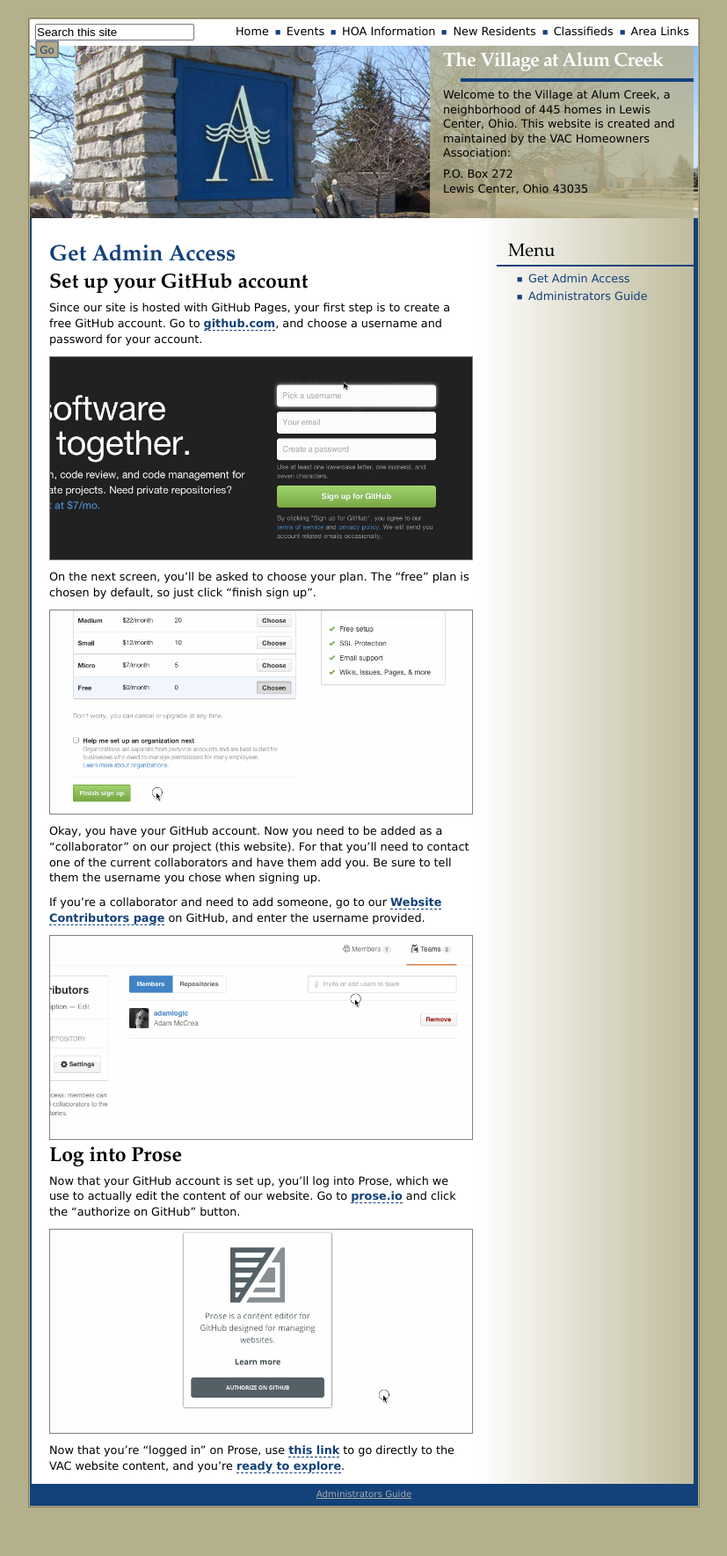
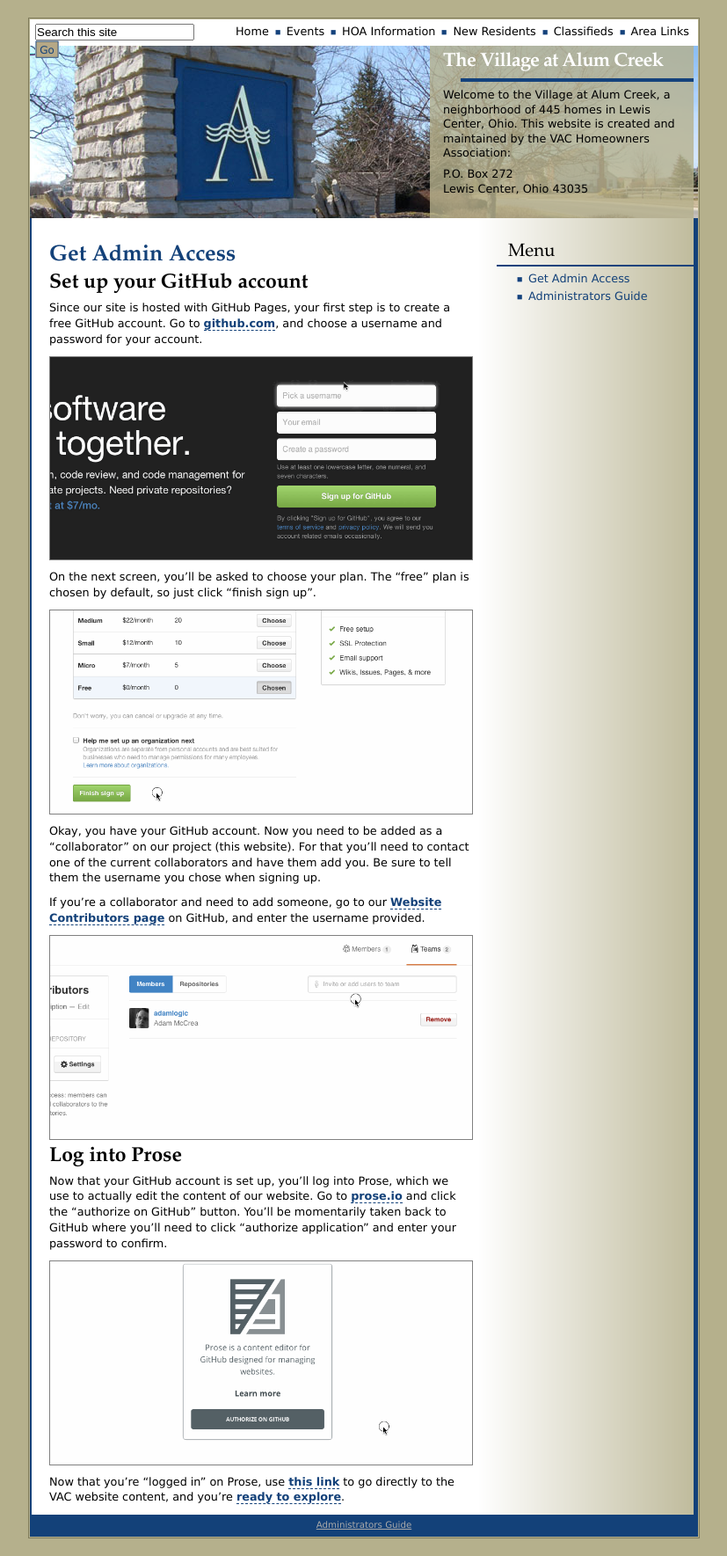
Before and after one commit to adamlogic/villageatalumcreek.org, a Jekyll site: the page built from pages/administrators-guide/2014-07-19-get-admin-access.md, in a window 1280 px wide. Shown: the whole page at 88% size, without its empty margins (226-1053 px from the left). Built offline with Jekyll 4.4.1, drawn with Linux system fonts in a browser that asks for light colours; comment, search, counter and statistics services are not loaded; before the commit the page ends 1734 px from its top, so only the background shows below that.

Commit message:
Updated 2014-07-19-get-admin-access.md

```diff
--- a/pages/administrators-guide/2014-07-19-get-admin-access.md
+++ b/pages/administrators-guide/2014-07-19-get-admin-access.md
@@ -22,7 +22,7 @@
 
 ## Log into Prose
 
-Now that your GitHub account is set up, you'll log into Prose, which we use to actually edit the content of our website. Go to [prose.io](http://prose.io/) and click the "authorize on GitHub" button.
+Now that your GitHub account is set up, you'll log into Prose, which we use to actually edit the content of our website. Go to [prose.io](http://prose.io/) and click the "authorize on GitHub" button. You'll be momentarily taken back to GitHub where you'll need to click "authorize application" and enter your password to confirm.
 
 ![authorize-on-github.gif](/uploads/authorize-on-github.gif)
 
```
